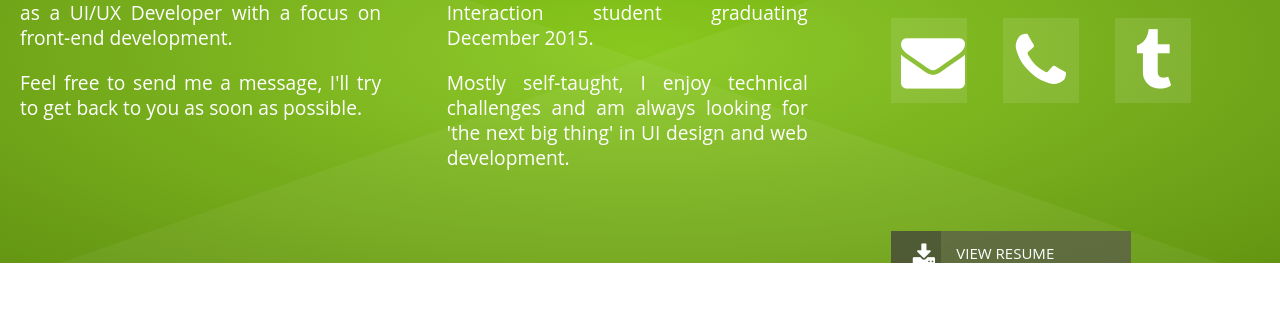
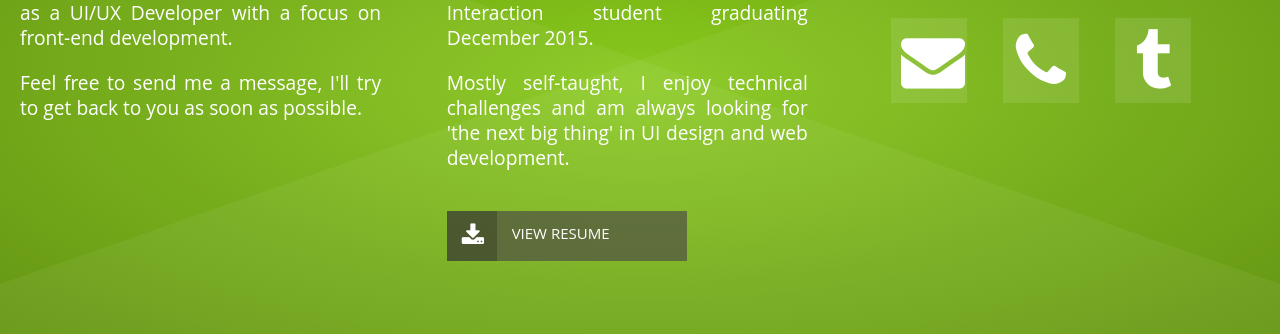
Before and after one commit to Nfinished/Nfinished.github.io, a plain HTML site: page index.html in a window 1280 px wide. Shown: the part 2796-3130 px from the top of the page. Before the commit the page ends 3059 px from the top, so only its background shows below. Drawn offline with nearby package versions, Linux system fonts and the light colour scheme.

Commit message:
Resume button fix

```diff
--- a/index.html
+++ b/index.html
@@ -172,14 +172,22 @@
                     <p>I'm currently looking for a full-time job as a UI/UX Developer with a focus on front-end development.</p>
                     <p>Feel free to send me a message, I'll try to get back to you as soon as possible.</p>
                   </div>
-                  <div class="wow fadeInRight contactMsg col_4" data-wow-duration="1s" data-wow-delay=".5s">
+                  <div class="wow fadeInUp contactMsg col_4" data-wow-duration="1s" data-wow-delay=".5s">
                         <h2>About me</h2>
                         <p>I am a 22-year-old Human-Computer Interaction student graduating December 2015.</p>
                         <p>Mostly self-taught, I enjoy technical challenges and am always looking for 'the next big thing' in UI design and web development.</p>
+                        <div class="btnResume wow fadeInUp" data-wow-duration="1s" data-wow-delay="1s">
+                      <div class="icons">
+                          <i class="fa fa-download"></i>
+                      </div>
+                      <div class="text">
+                          <a href="./pdf/adamTrager_resume.pdf" target="_blank">View Resume</a>
+                      </div>
+                  </div>
 
                   </div>
                   <div class="col_4">
-                    <div class="social wow fadeIn" data-wow-delay=".5s">
+                    <div class="social wow fadeInRight" data-wow-delay=".5s">
                       <a class="wow pulse" title="Facebook" data-wow-delay=".6s" href="https://www.facebook.com/atrager" id="facebook"><i class="fa fa-facebook"></i></a>
                       <a class="wow pulse" title="Linkedin" data-wow-delay=".6s" href="https://www.linkedin.com/pub/adam-trager/5b/7a6/b99" id="linkedin"><i class="fa fa-linkedin"></i></a>
                       <a class="wow pulse" title="Github" data-wow-delay=".6s" href="https://github.com/cafune" id="github"><i class="fa fa-github"></i></a>
@@ -188,14 +196,6 @@
                       <a class="wow pulse" title="Tumblr" data-wow-delay="1.2s" href="https://cafune.tumblr.com" id="tumblr"><i class="fa fa-tumblr"></i></a>
 
                     </div>
-                    <div class="btnResume wow fadeInRight" data-wow-duration="1.5s" data-wow-delay=".5s">
-                  <div class="icons">
-                      <i class="fa fa-download"></i>
-                  </div>
-                  <div class="text">
-                      <a href="./pdf/adamTrager_resume.pdf" target="_blank">View Resume</a>
-                  </div>
-              </div>
                   </div>
 
                 </div>
--- a/styles/main.css
+++ b/styles/main.css
@@ -506,7 +506,7 @@ img {
 }
 .btnResume {
     float: left;
-    margin:20px 0 0 18px;
+    margin:20px 0 0;
     background-color:rgba(76,
     71,
     70,
```
